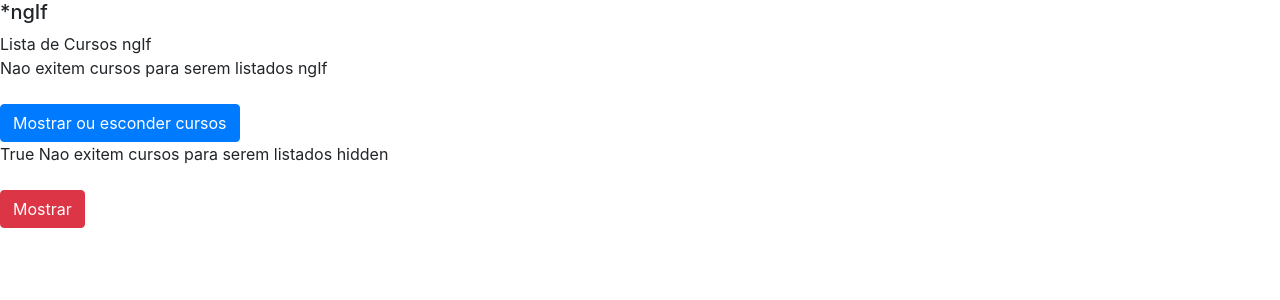
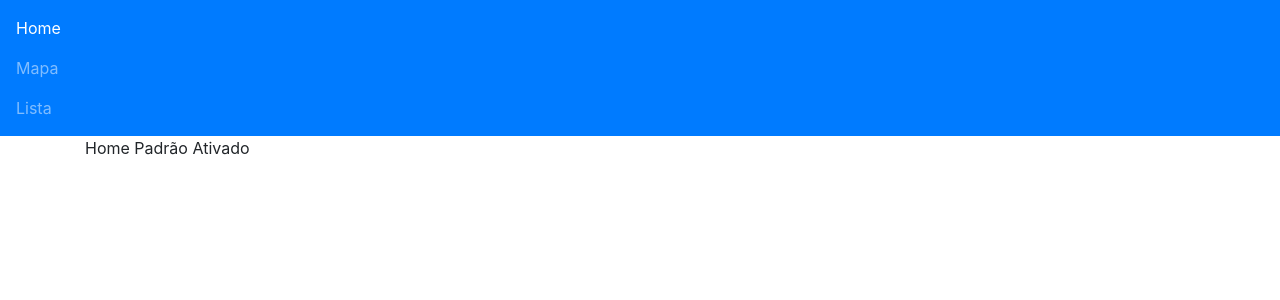
Before and after one commit to Edvaldoivso/data-binding, an Angular app: page / in a window 1280 px wide. Shown: the top 300 px of the page. Built offline with nearby package versions, Linux system fonts and the light colour scheme.

Commit message:
ngSwitchCase

```diff
--- a/src/app/app.component.html
+++ b/src/app/app.component.html
@@ -1 +1,2 @@
-<app-diretivangif></app-diretivangif>
+<!--app-diretivangif></app-diretivangif-->
+<app-diretiva-ngswitch></app-diretiva-ngswitch>
--- a/src/app/app.module.ts
+++ b/src/app/app.module.ts
@@ -9,10 +9,11 @@ import { BrowserAnimationsModule } from '@angular/platform-browser/animations';
 import { ImputPropertyComponent } from './imput-property/imput-property.component';
 import { OutputPropertyComponent } from './output-property/output-property.component';
 import { DiretivangifComponent } from './diretivangif/diretivangif.component';
+import { DiretivaNgswitchComponent } from './diretiva-ngswitch/diretiva-ngswitch.component';
 
 
 @NgModule({
-  declarations: [AppComponent, DataBindingComponent, ImputPropertyComponent, OutputPropertyComponent, DiretivangifComponent],
+  declarations: [AppComponent, DataBindingComponent, ImputPropertyComponent, OutputPropertyComponent, DiretivangifComponent, DiretivaNgswitchComponent],
   imports: [
     BrowserModule,
     AppRoutingModule,
--- /dev/null
+++ b/src/app/diretiva-ngswitch/diretiva-ngswitch.component.html
@@ -0,0 +1,21 @@
+<nav class="navbar navbar-dark bg-primary">
+  <div class="nav navbar-nav">
+    <a class="nav-item nav-link" [class.active]="aba == 'home'"
+    (click)="aba = 'home'"
+    >Home</a>
+    <a class="nav-item nav-link" [class.active]="aba == 'mapa'"
+    (click)="aba ='mapa'"
+    >Mapa</a>
+    <a class="nav-item nav-link" [class.active]="aba == 'lista'"
+    (click)="aba = 'lista'"
+    >Lista</a>
+  </div>
+</nav>
+
+ <div class="container" [ngSwitch]="aba" >
+
+ <p *ngSwitchCase="'mapa'">Modo Mapa Ativado</p>
+ <p *ngSwitchCase="'lista'">Modo Lista Ativado</p>
+ <p *ngSwitchDefault>Home Padrão Ativado</p>
+
+ </div>
--- /dev/null
+++ b/src/app/diretiva-ngswitch/diretiva-ngswitch.component.ts
@@ -0,0 +1,21 @@
+import { Component, OnInit } from '@angular/core';
+
+@Component({
+  selector: 'app-diretiva-ngswitch',
+  templateUrl: './diretiva-ngswitch.component.html',
+  styleUrls: ['./diretiva-ngswitch.component.css']
+})
+export class DiretivaNgswitchComponent implements OnInit {
+
+
+aba : string = 'home';
+
+
+
+
+  constructor() { }
+
+  ngOnInit(): void {
+  }
+
+}
```
Also changed, not shown: package.json (line endings or trailing spaces), src/app/diretiva-ngswitch/diretiva-ngswitch.component.css (added), 2 other files (tests, documents, lock files or other folders).
